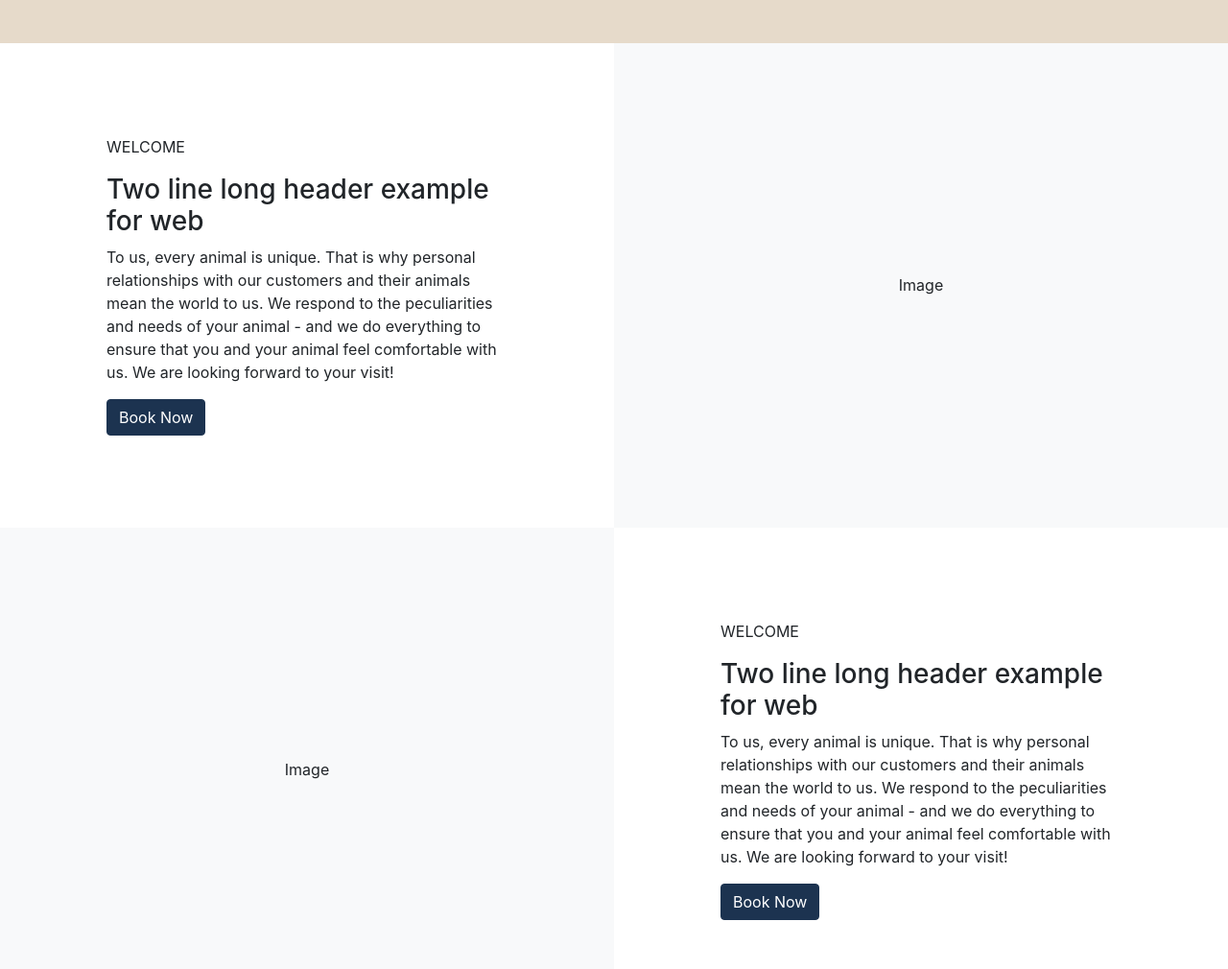
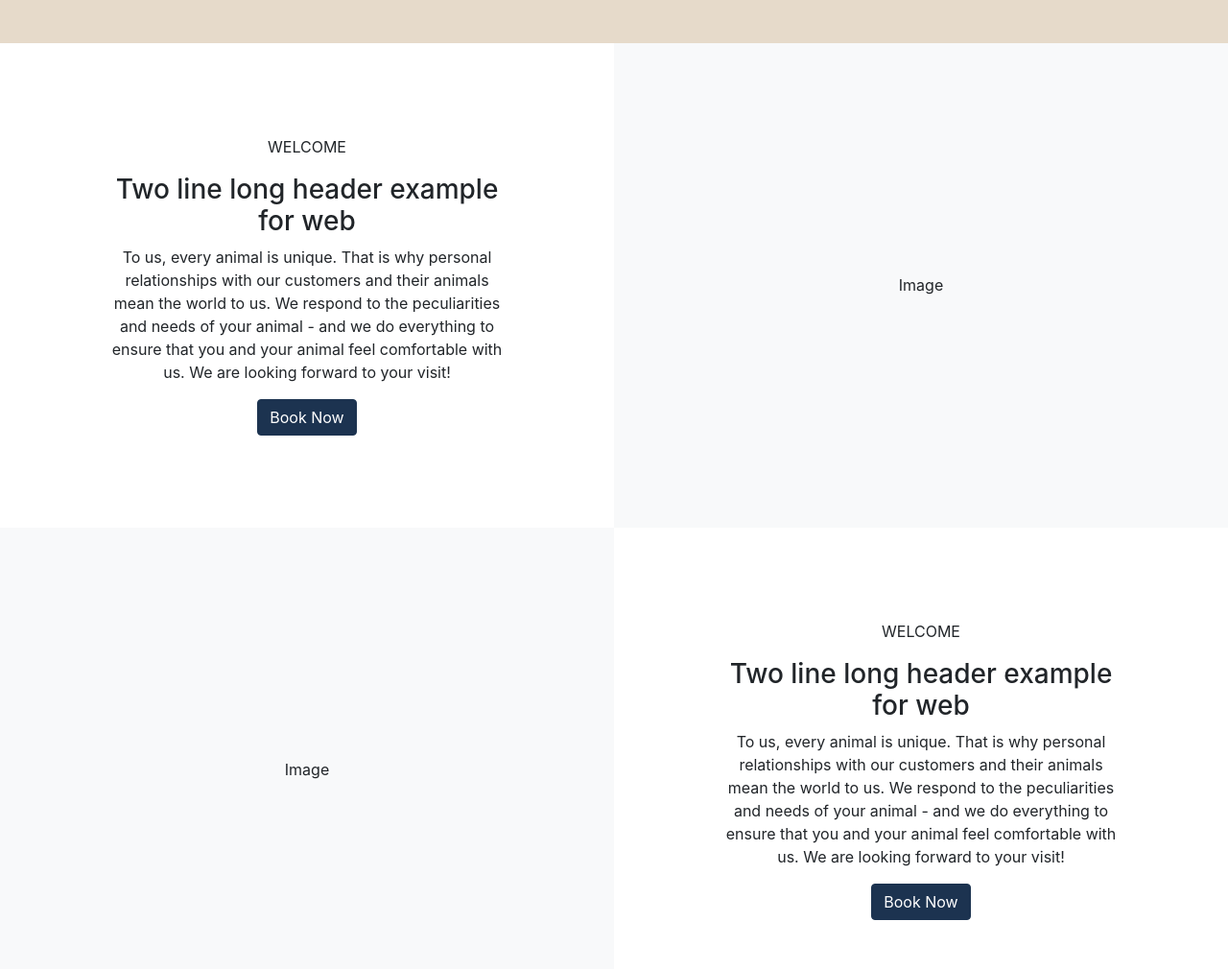
Before and after one commit to shonsirsha/sandbox, a Gatsby site: page / in a window 1280 px wide. Shown: the part 895-1905 px from the top of the page at 96% size. Built offline with nearby package versions, Linux system fonts and the light colour scheme; Gatsby itself is replaced by a stand-in of ours.

Commit message:
Adding "classNames" for array of conditional Css Classes

```diff
--- a/package.json
+++ b/package.json
@@ -6,6 +6,7 @@
   "author": "Kyle Mathews <mathews.kyle@gmail.com>",
   "dependencies": {
     "bootstrap": "^4.4.1",
+    "classnames": "^2.2.6",
     "gatsby": "^2.20.12",
     "gatsby-background-image": "^1.1.1",
     "gatsby-image": "^2.3.1",
--- a/src/components/Info/InfoImage.js
+++ b/src/components/Info/InfoImage.js
@@ -1,10 +1,15 @@
 import React from "react"
 import { Button, Row, Col, Container } from "react-bootstrap"
+import classNames from "classnames"
 
 export const InfoImage = ({ reversed, textCenter }) => {
+  const infoClasses = classNames({
+    "flex-row-reverse": reversed,
+    "text-center": textCenter,
+  })
   return (
     <Container fluid>
-      <Row className={`${reversed ? "flex-row-reverse" : ""} `}>
+      <Row className={infoClasses}>
         <Col>
           <div className="p-5 m-5">
             <p className="text-uppercase">Welcome</p>
```
